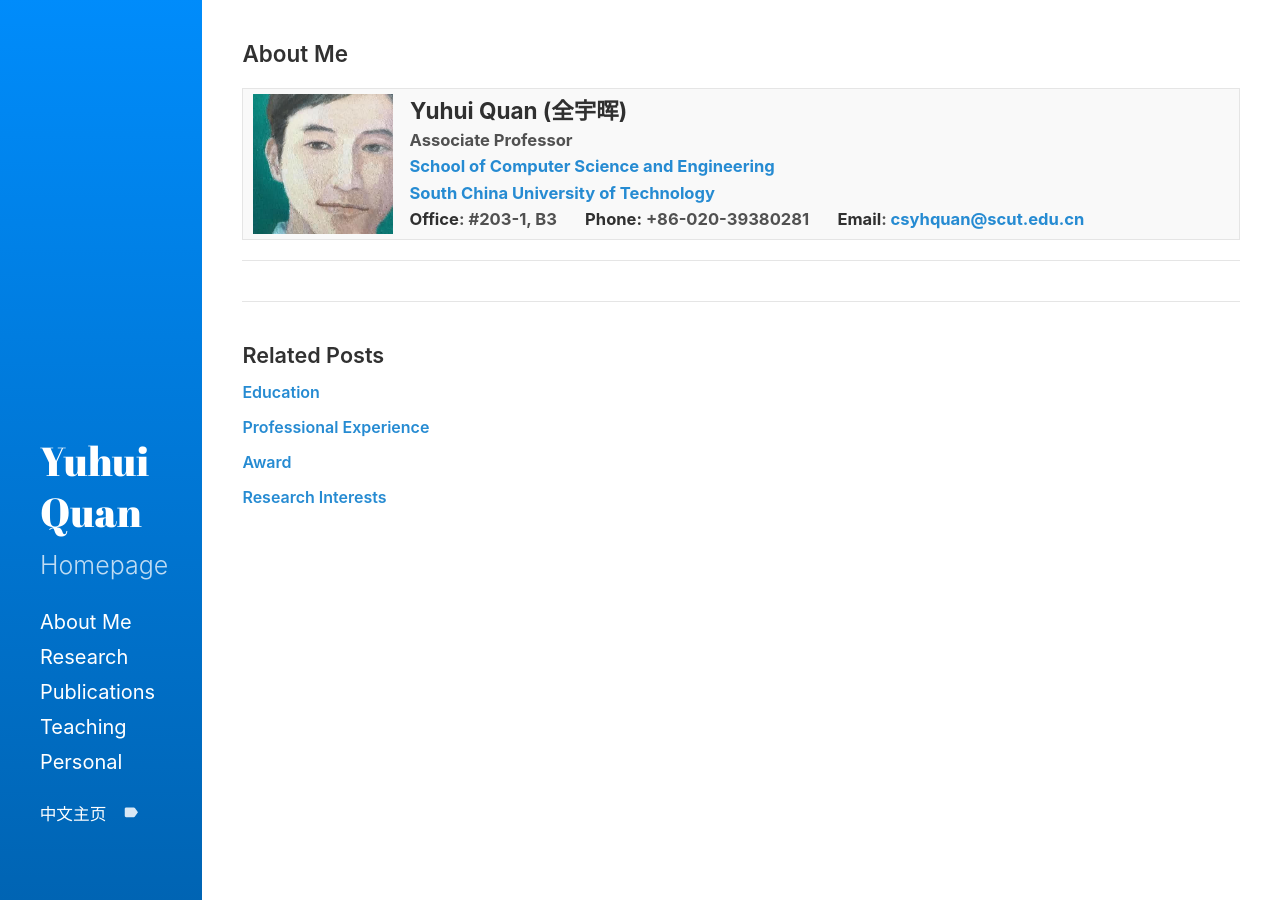
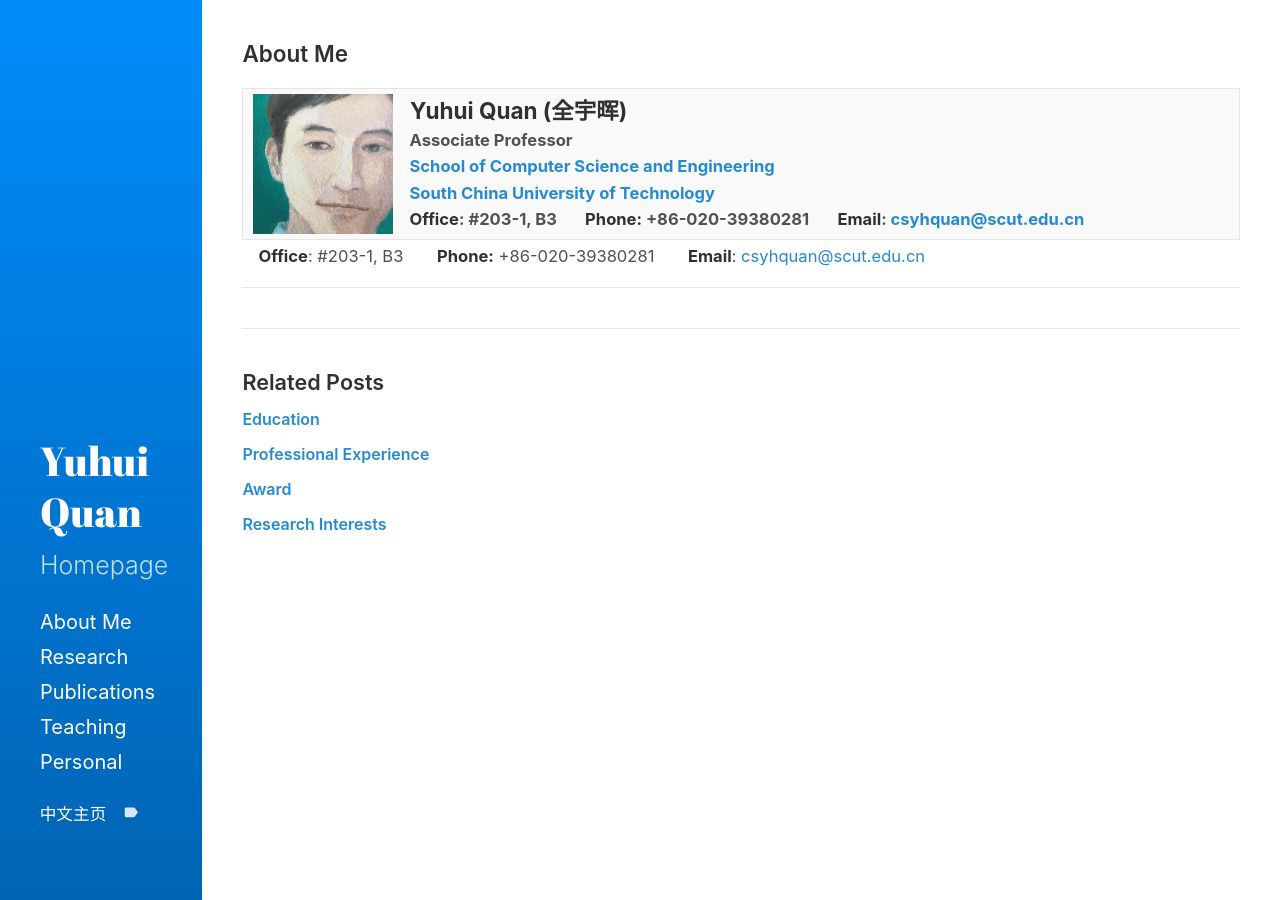
Before and after one commit to csyhquan/csyhquan.github.io, a Jekyll site: the page built from _posts/2020-5-30-resume.md, in a window 1280 px wide. Built offline with Jekyll 4.4.1, drawn with Linux system fonts in a browser that asks for light colours.

Commit message:
Update 2020-5-30-resume.md

```diff
--- a/_posts/2020-5-30-resume.md
+++ b/_posts/2020-5-30-resume.md
@@ -22,6 +22,7 @@ p.ex2 {margin-bottom: 0cm}
 </tr>
 </tbody>
 </table>
+<p class="ex1"><t1><strong>&ensp;&nbsp; Office</strong>: #203-1, B3&nbsp;&nbsp;&nbsp;&nbsp;&nbsp;&nbsp;</t1> <t1><strong>Phone:</strong> +86-020-39380281&nbsp;&nbsp;&nbsp;&nbsp;&nbsp;&nbsp;</t1>  <t1><strong>Email</strong>: <a href="mailto:csyhquan@scut.edu.cn">csyhquan@scut.edu.cn</a></t1></p>
 <!--
 <table><tbody><tr><td class="wrap">
 <div>
```
